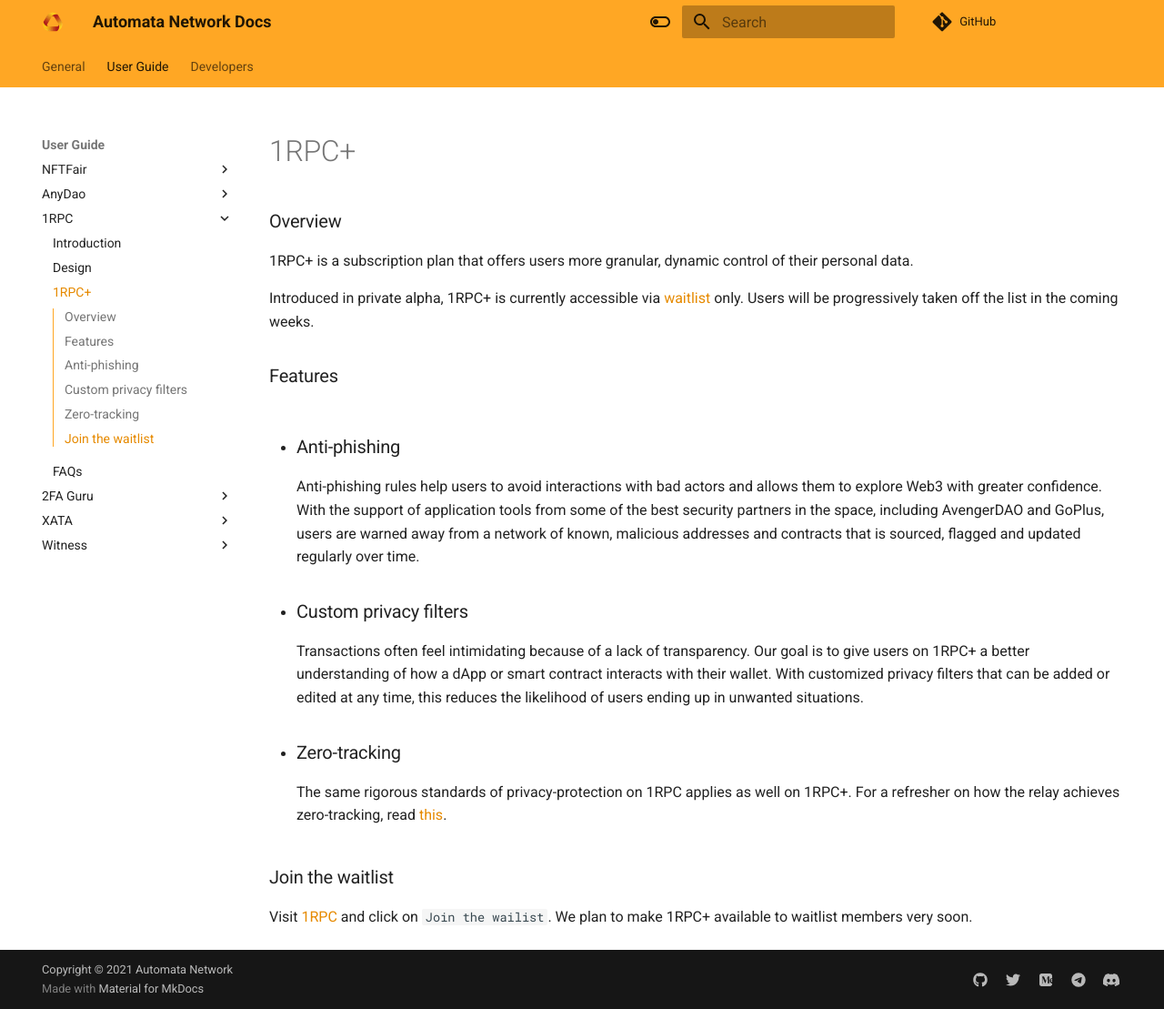
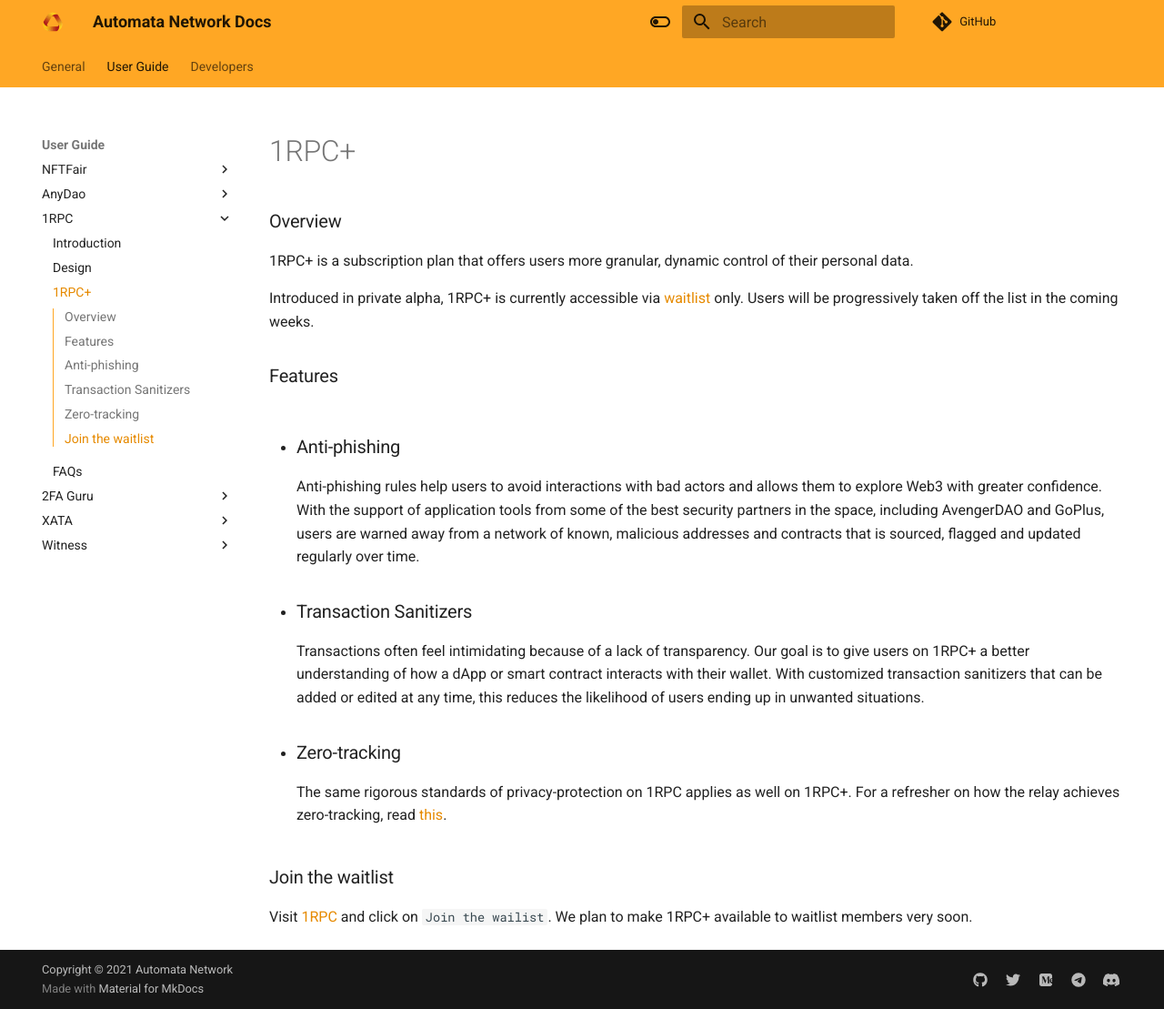
Before and after one commit to automata-network/docs, an MkDocs documentation site: the page built from docs/1rpc/1rpc+.md, in a window 1280 px wide and 1109 px high. Shown: the whole window at 91% size. Built offline with MkDocs 1.6.1 and Material for MkDocs 9.7.7, drawn with Linux system fonts in a browser that asks for light colours; nearby versions of some CDN libraries; comment, search, counter and statistics services are not loaded.

Commit message:
Rename privacy filters

```diff
--- a/docs/1rpc/1rpc+.md
+++ b/docs/1rpc/1rpc+.md
@@ -12,9 +12,9 @@
 
     Anti-phishing rules help users to avoid interactions with bad actors and allows them to explore Web3 with greater confidence. With the support of application tools from some of the best security partners in the space, including AvengerDAO and GoPlus, users are warned away from a network of known, malicious addresses and contracts that is sourced, flagged and updated regularly over time.
 
-- ### Custom privacy filters
+- ### Transaction Sanitizers
 
-     Transactions often feel intimidating because of a lack of transparency. Our goal is to give users on 1RPC+ a better understanding of how a dApp or smart contract interacts with their wallet. With customized privacy filters that can be added or edited at any time, this reduces the likelihood of users ending up in unwanted situations.
+     Transactions often feel intimidating because of a lack of transparency. Our goal is to give users on 1RPC+ a better understanding of how a dApp or smart contract interacts with their wallet. With customized transaction sanitizers that can be added or edited at any time, this reduces the likelihood of users ending up in unwanted situations.
 
 - ### Zero-tracking
 
```
Also changed, not shown: docs/1rpc/introduction.md (+1 -1 lines).
